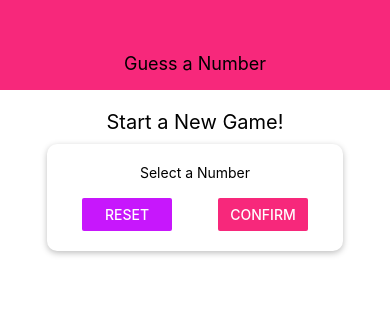
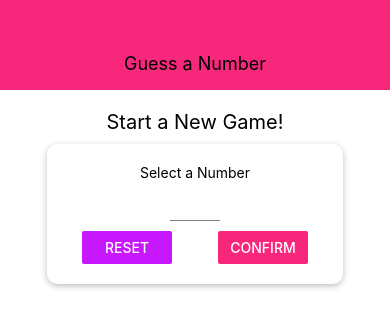
Before and after one commit to Weisbergbsf/Guess-a-Number, a React Native app: screen / in a window 390 px wide. Shown: the top 328 px of the page. Built offline with nearby package versions, Linux system fonts and the light colour scheme.

Commit message:
Cleaning user input and controlling the soft keyboard

```diff
--- a/screens/StartGameScreen.js
+++ b/screens/StartGameScreen.js
@@ -1,16 +1,42 @@
-import React from "react";
-import { View, Text, TextInput, Button, StyleSheet } from "react-native";
+import React, { useState } from "react";
+import {
+  View,
+  Text,
+  Button,
+  StyleSheet,
+  TouchableWithoutFeedback,
+  Keyboard
+} from "react-native";
 
 import Card from "../components/Card";
+import Input from "../components/Input";
 import Colors from "../constants/colors";
 
-const StartGameScreen = prosp => {
+const StartGameScreen = props => {
+  const [enteredValeu, setEnteredValueu] = useState("");
+
+  const numberInputHandler = inputText => {
+    setEnteredValueu(inputText.replace(/[^0-9]/g, ""));
+  };
   return (
+    <TouchableWithoutFeedback
+      onPress={() => {
+        Keyboard.dismiss();
+      }}
+    >
       <View style={styles.screen}>
         <Text style={styles.title}>Start a New Game!</Text>
         <Card style={styles.inputContainer}>
           <Text>Select a Number</Text>
-        <TextInput />
+          <Input
+            style={styles.input}
+            autoCapitalize="none"
+            autoCorrect={false}
+            keyboardType="number-pad"
+            maxLength={2}
+            onChangeText={numberInputHandler}
+            value={enteredValeu}
+          />
           <View style={styles.buttonContainer}>
             <View style={styles.button}>
               <Button
@@ -29,6 +55,7 @@
           </View>
         </Card>
       </View>
+    </TouchableWithoutFeedback>
   );
 };
 
@@ -55,6 +82,10 @@
   },
   button: {
     width: 90
+  },
+  input: {
+    width: 50,
+    textAlign: "center"
   }
 });
 
```
Lines whose indentation alone changed are shown as unchanged.
